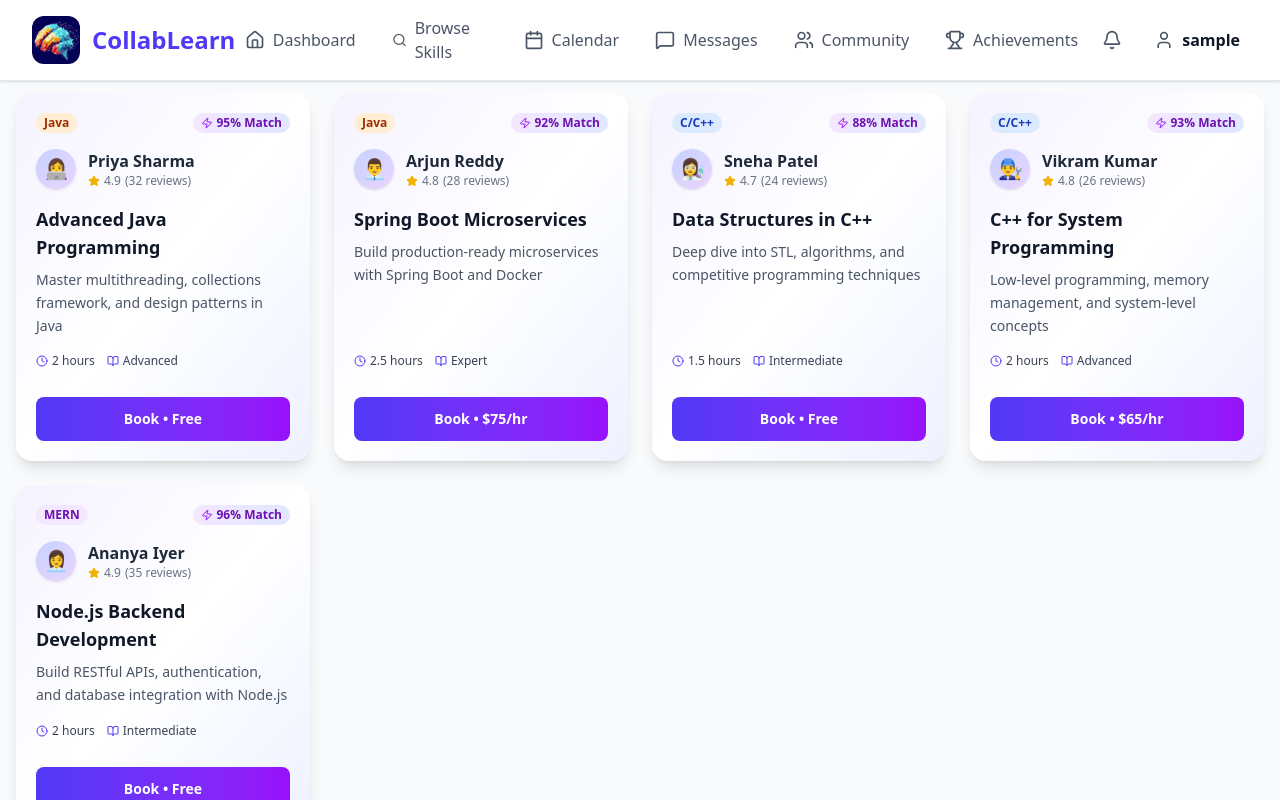
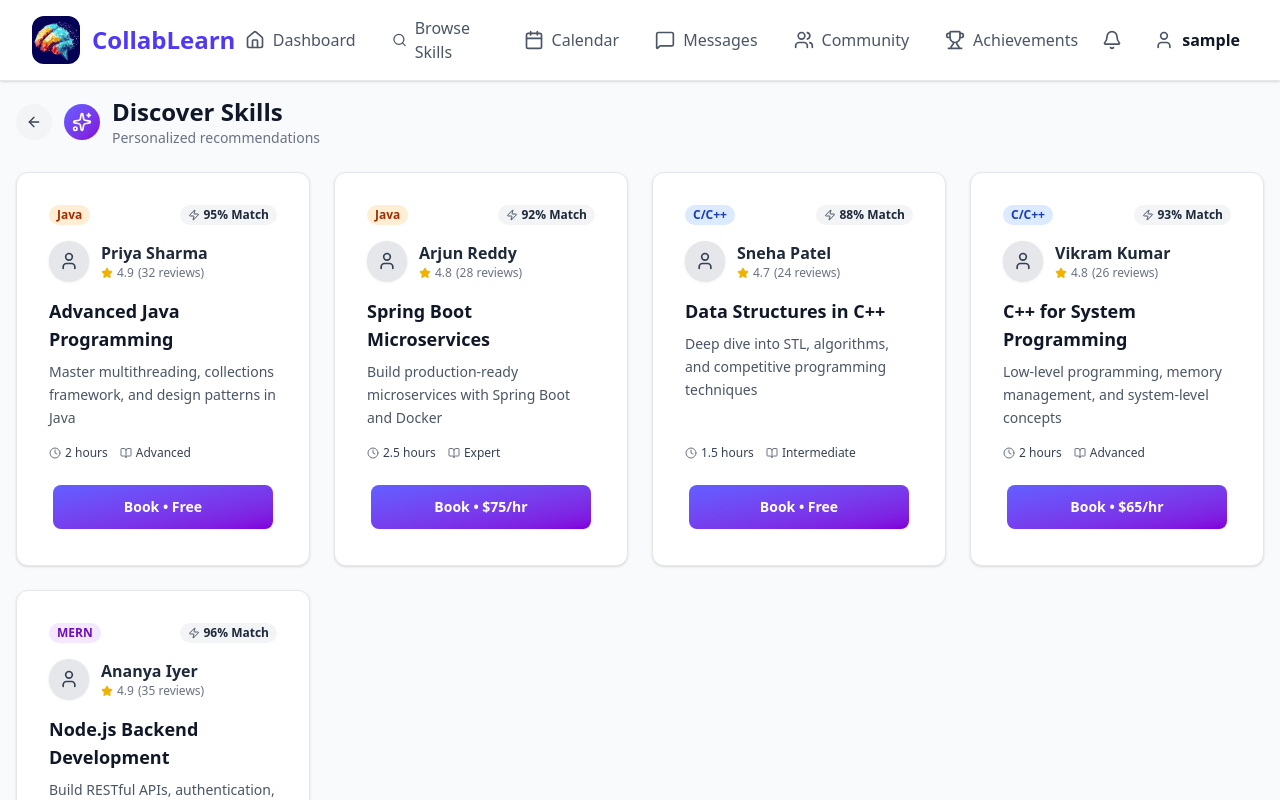
Before and after one commit to S-Nitya/CollabLearn, a React (Vite) app in the folder client/: page /skill-recommendations in a window 1280 px wide. Shown: the top 800 px of the page. Built offline with nearby package versions, Linux system fonts and the light colour scheme; no server answers; sample sign-in values are in the browser's storage.

Commit message:
skill reco kai sajavat

```diff
--- a/client/src/components/user/SkillRecommandation.jsx
+++ b/client/src/components/user/SkillRecommandation.jsx
@@ -1,5 +1,5 @@
 import React, { useState } from 'react';
-import { Sparkles, BookOpen, Clock, MapPin, Star, ArrowLeft, Zap } from 'lucide-react';
+import { Sparkles, BookOpen, Clock, Star, ArrowLeft, Zap, User } from 'lucide-react';
 import { useNavigate } from 'react-router-dom';
 import MainNavbar from '../../navbar/mainNavbar';
 
@@ -12,7 +12,6 @@ const SkillRecommendations = () => {
       {
         id: 1,
         user: 'Priya Sharma',
-        avatar: '👩‍💻',
         skill: 'Advanced Java Programming',
         category: 'Java',
         rating: 4.9,
@@ -28,7 +27,6 @@ const SkillRecommendations = () => {
       {
         id: 2,
         user: 'Arjun Reddy',
-        avatar: '👨‍💼',
         skill: 'Spring Boot Microservices',
         category: 'Java',
         rating: 4.8,
@@ -44,7 +42,6 @@ const SkillRecommendations = () => {
       {
         id: 3,
         user: 'Sneha Patel',
-        avatar: '👩‍🔬',
         skill: 'Data Structures in C++',
         category: 'C/C++',
         rating: 4.7,
@@ -62,7 +59,6 @@ const SkillRecommendations = () => {
         {
         id: 8,
         user: 'Vikram Kumar',
-        avatar: '👨‍🔧',
         skill: 'C++ for System Programming',
         category: 'C/C++',
         rating: 4.8,
@@ -78,7 +74,6 @@ const SkillRecommendations = () => {
       {
         id: 9,
         user: 'Ananya Iyer',
-        avatar: '👩‍💼',
         skill: 'Node.js Backend Development',
         category: 'MERN',
         rating: 4.9,
@@ -113,9 +108,8 @@ const SkillRecommendations = () => {
   return (
       <div className="min-h-screen bg-slate-50">
         <MainNavbar />
-      {/* Header */}
-      <div className="bg-white/80 backdrop-blur-lg border-b sticky top-0 z-10 shadow-sm">
-        <div className="max-w-7xl mx-auto px-4 py-3">
+      <main className="pt-24 max-w-7xl mx-auto px-4">
+        <div className="mb-6">
           <div className="flex items-center justify-between">
             <div className="flex items-center gap-3">
               <button
@@ -124,42 +118,39 @@ const SkillRecommendations = () => {
               >
                 <ArrowLeft className="w-4 h-4 text-gray-700" />
               </button>
-              <div className="w-9 h-9 bg-gradient-to-br from-indigo-500 to-purple-600 rounded-full flex items-center justify-center">
+              {/* Discover Skills Icon with Deeper Lavender-Purple Gradient */}
+              <div className="w-9 h-9 bg-gradient-to-br from-indigo-500 to-purple-700 rounded-full flex items-center justify-center">
                 <Sparkles className="w-5 h-5 text-white" />
               </div>
               <div>
-                <h1 className="text-lg font-semibold text-gray-900">Discover Skills</h1>
-                <p className="text-gray-500 text-xs">Personalized recommendations</p>
+                <h1 className="text-2xl font-bold text-gray-900">Discover Skills</h1>
+                <p className="text-gray-500 text-sm">Personalized recommendations</p>
               </div>
             </div>
           </div>
         </div>
-      </div>
 
-      {/* Main Content - Grid View */}
-      <div className="max-w-7xl mx-auto px-4 py-6">
         <div className="grid grid-cols-1 md:grid-cols-2 lg:grid-cols-3 xl:grid-cols-4 gap-6">
           {allSkills.map(card => (
-            <div key={card.id} className="bg-gradient-to-br from-violet-50 via-white to-indigo-50 rounded-2xl shadow-lg overflow-hidden
-              transform transition-all duration-300 hover:scale-[1.03] hover:shadow-xl flex flex-col">
+            <div key={card.id} className="bg-white rounded-xl shadow p-4 border border-gray-200 transform transition-all duration-300 hover:scale-[1.03] hover:shadow-xl flex flex-col">
+              {/* Main content area */}
+              <div className="p-4 flex flex-col flex-grow">
 
-              {/* Main content area with increased padding for more height */}
-              <div className="p-5 flex flex-col flex-grow"> {/* Increased padding from p-4 to p-5 */}
-
-                <div className="flex justify-between items-center mb-4"> {/* Increased margin from mb-3 to mb-4 */}
+                <div className="flex justify-between items-center mb-4">
                     <span className={`px-2 py-0.5 text-xs font-semibold rounded-full ${getCategoryColor(card.category)}`}>
                         {card.category}
                     </span>
-                    <div className="flex items-center gap-1 text-xs font-semibold bg-gradient-to-r from-purple-100 to-indigo-100 text-purple-800 px-2 py-0.5 rounded-full">
-                        <Zap className="w-3 h-3 text-purple-600"/>
-                        <span>{card.matchScore}% Match</span>
-                    </div>
+                  <div className="flex items-center gap-1 text-xs font-semibold bg-gray-100 text-gray-800 px-2 py-0.5 rounded-full">
+                    <Zap className="w-3 h-3 text-gray-600"/>
+                    <span>{card.matchScore}% Match</span>
+                  </div>
                 </div>
 
-                {/* User Profile Section */}
-                <div className="flex items-center gap-3 mb-4"> {/* Increased gap and margin */}
-                  <div className="w-10 h-10 rounded-full bg-gradient-to-br from-indigo-200 to-purple-200 flex items-center justify-center text-xl shadow">
-                    {card.avatar}
+                {/* User Profile Section (Color changed to neutral gray) */}
+                <div className="flex items-center gap-3 mb-4">
+                  {/* CHANGED bg-indigo-500 to bg-gray-200 and text-white to text-gray-700 */}
+                  <div className="w-10 h-10 rounded-full bg-gray-200 flex items-center justify-center text-xl shadow">
+                    <User className="w-5 h-5 text-gray-700" />
                   </div>
                   <div>
                     <h3 className="text-base font-semibold text-gray-800">{card.user}</h3>
@@ -174,26 +165,25 @@ const SkillRecommendations = () => {
                 {/* Skill Details */}
                 <div className="flex-grow">
                   <h4 className="text-lg font-semibold text-gray-900 mb-2">{card.skill}</h4>
-                  {/* Increased description font size for more height */}
                   <p className="text-gray-600 text-sm mb-4 leading-relaxed">{card.description}</p>
                 </div>
 
                 {/* Meta Info */}
-                <div className="flex items-center gap-3 text-xs text-gray-700 mt-auto">
+                  <div className="flex items-center gap-3 text-xs text-gray-700 mt-auto">
                   <div className="flex items-center gap-1">
-                    <Clock className="w-3 h-3 text-indigo-600" />
+                    <Clock className="w-3 h-3 text-gray-500" />
                     <span>{card.duration}</span>
                   </div>
                   <div className="flex items-center gap-1">
-                    <BookOpen className="w-3 h-3 text-indigo-600" />
+                    <BookOpen className="w-3 h-3 text-gray-500" />
                     <span>{card.level}</span>
                   </div>
                 </div>
               </div>
 
-              {/* Action Button with increased padding */}
-              <div className="p-5 pt-2"> {/* Increased padding */}
-                <button className="w-full py-3 bg-gradient-to-r from-indigo-600 to-purple-600 text-white rounded-lg font-semibold text-sm
+              {/* Action Button with Deeper Lavender-Purple Gradient */}
+              <div className="p-5 pt-2">
+                <button className="w-full py-3 bg-gradient-to-br from-indigo-500 to-purple-700 text-white rounded-lg font-semibold text-sm
                   hover:shadow-md hover:scale-[1.02] transition-all duration-300">
                   Book • {card.price}
                 </button>
@@ -201,7 +191,7 @@ const SkillRecommendations = () => {
             </div>
           ))}
         </div>
-      </div>
+      </main>
     </div>
   );
 };
```
